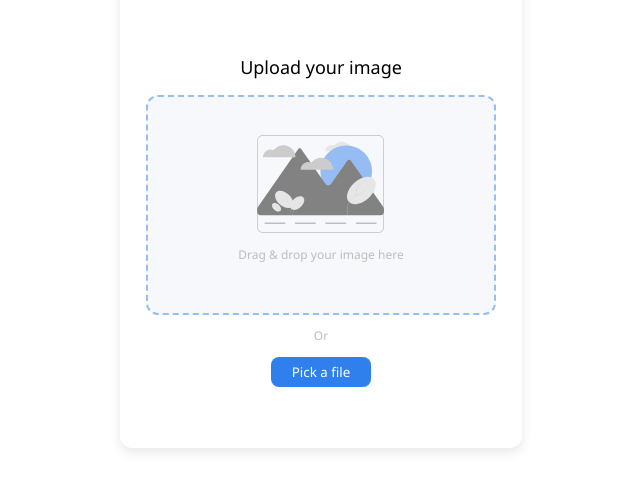
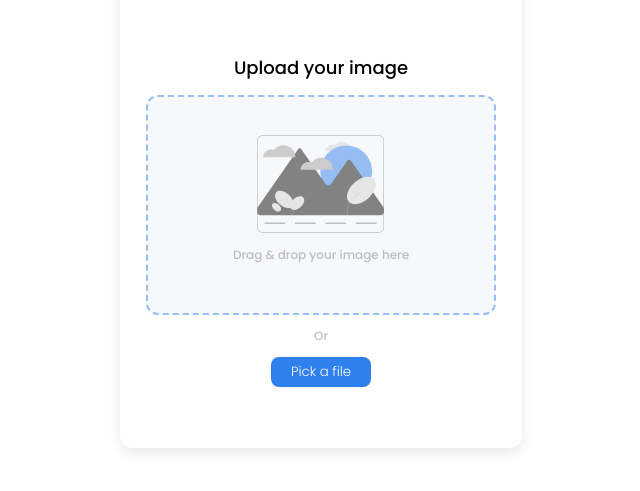
Before and after one commit to petergeorgas/Image-Uploader, a React (Create React App) app: page / in a window 1280 px wide. Shown: the part 187-678 px from the top of the page, without its empty margins (319-959 px from the left). Built offline with nearby package versions, Linux system fonts and the light colour scheme; no server answers.

Commit message:
Fixed bug where Poppins font would not be used on iOS browsers

```diff
--- a/package.json
+++ b/package.json
@@ -13,6 +13,7 @@
     "react-dropzone": "^11.4.2",
     "react-scripts": "4.0.3",
     "sha256": "^0.2.0",
+    "typeface-poppins": "^1.1.13",
     "web-vitals": "^1.1.2"
   },
   "scripts": {
--- a/src/App.css
+++ b/src/App.css
@@ -60,7 +60,7 @@
 }
 
 .btn {
-  font-family: "Poppins", "Segoe UI", "Roboto";
+  font-family: "Poppins";
   font-weight: 300;
   cursor: pointer;
   width: 100px;
--- a/src/index.js
+++ b/src/index.js
@@ -2,6 +2,7 @@ import React from "react";
 import ReactDOM from "react-dom";
 import "./index.css";
 import App from "./App";
+import "typeface-poppins";
 
 ReactDOM.render(
   <React.StrictMode>
```
Also changed, not shown: 1 other file (tests, documents, lock files or other folders).
